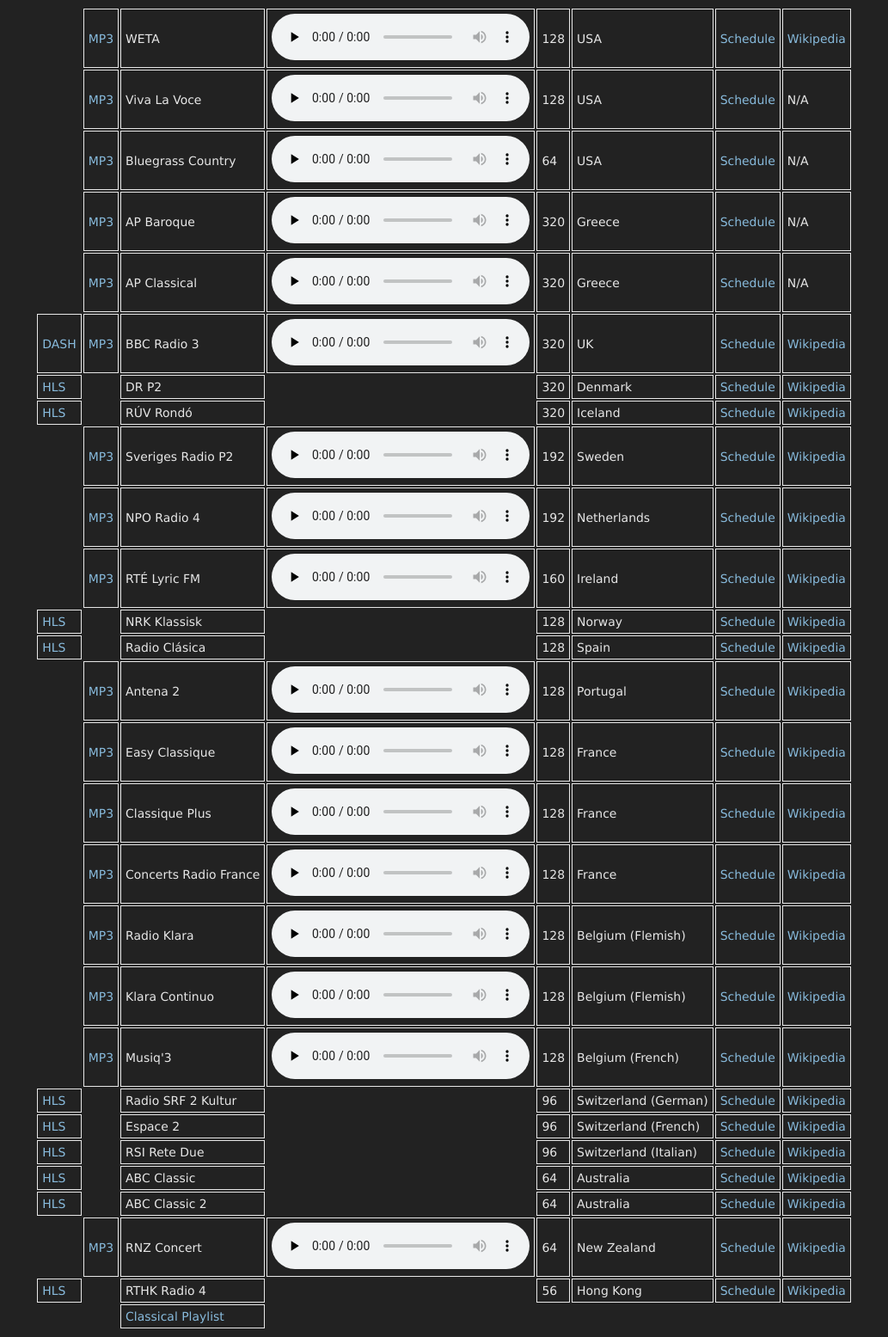
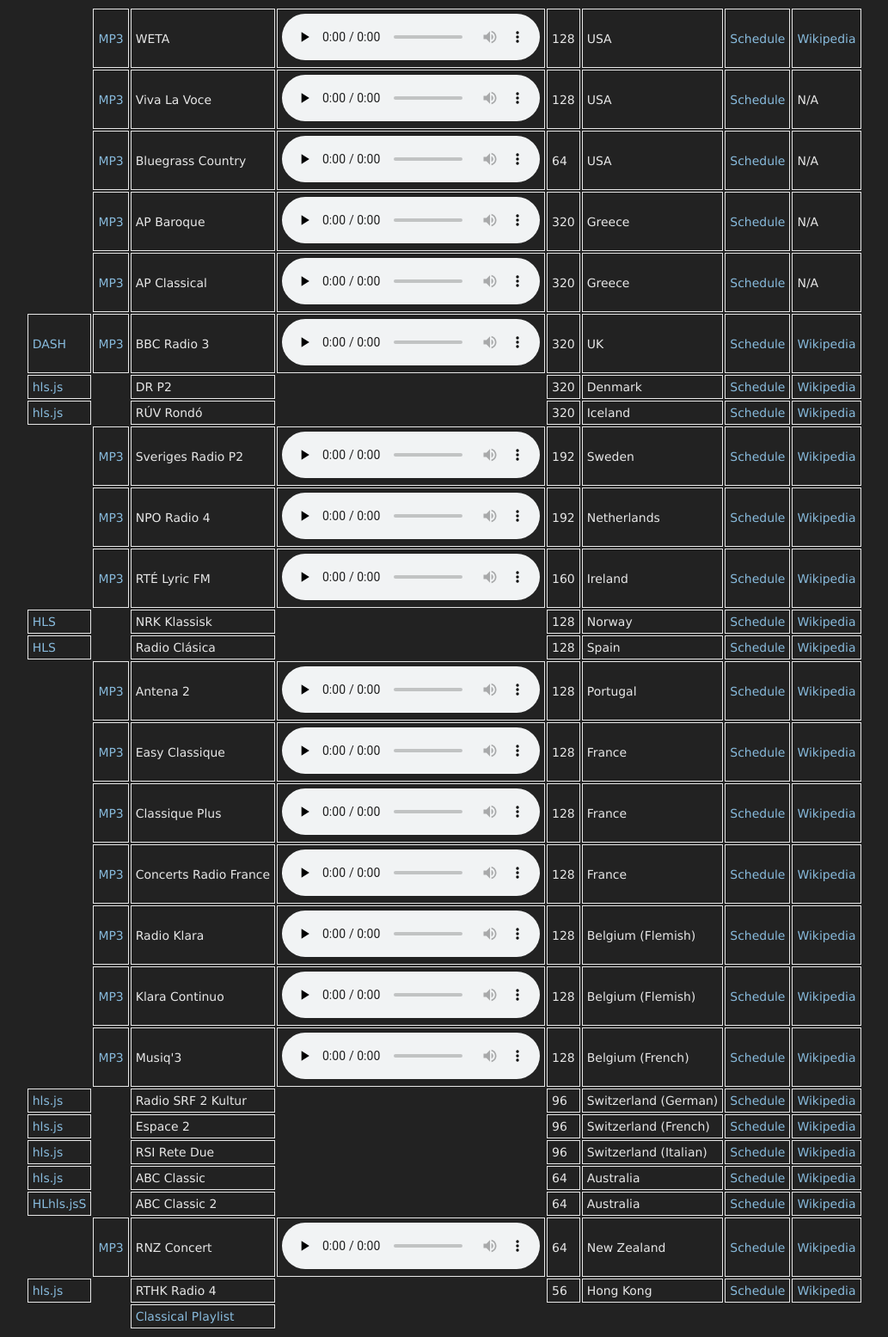
Before and after one commit to danburd/danburd.github.io, a Jekyll site: the page classical.html, which Jekyll copies as it is, in a window 1280 px wide. Shown: the whole page at 86% size, without its empty margins (125-1158 px from the left). Built offline with Jekyll 4.4.1, drawn with Linux system fonts in a browser that asks for light colours.

Commit message:
Changed HLS to hls.js

```diff
--- a/classical.html
+++ b/classical.html
@@ -69,7 +69,7 @@
     <td><a href="https://en.wikipedia.org/wiki/BBC_Radio_3">Wikipedia</a></td>
   </tr>
   <tr>
-   <td><a href="/hlsjsaudio.html?stream=https://drradio2-lh.akamaihd.net/i/p2_9@143504/master.m3u8">HLS</a></td>
+   <td><a href="/hlsjsaudio.html?stream=https://drradio2-lh.akamaihd.net/i/p2_9@143504/master.m3u8">hls.js</a></td>
    <td></td>
    <td>DR P2</td>
    <td></td>
@@ -79,7 +79,7 @@
    <td><a href="https://en.wikipedia.org/wiki/DR_P2">Wikipedia</a></td>
   </tr>
   <tr>
-   <td><a href="/hlsjsaudio.html?stream=https://ruv-rondo-live-hls.secure.footprint.net/hls-live/ruv-ras3/_definst_/live.m3u8">HLS</a></td>
+   <td><a href="/hlsjsaudio.html?stream=https://ruv-rondo-live-hls.secure.footprint.net/hls-live/ruv-ras3/_definst_/live.m3u8">hls.js</a></td>
    <td></td>
    <td>RÚV Rondó</td>
    <td></td>
@@ -209,7 +209,7 @@
    <td><a href="https://en.wikipedia.org/wiki/Musiq%273">Wikipedia</a></td>
   </tr>
   <tr>
-   <td><a href="/hlsjsaudio.html?stream=https://lsaplus.swisstxt.ch/audio/drs2_96.stream/playlist.m3u8">HLS</a></td>
+   <td><a href="/hlsjsaudio.html?stream=https://lsaplus.swisstxt.ch/audio/drs2_96.stream/playlist.m3u8">hls.js</a></td>
    <td></td>
    <td>Radio SRF 2 Kultur</td>
    <td></td>
@@ -219,7 +219,7 @@
    <td><a href="https://en.wikipedia.org/wiki/Radio_SRF_2_Kultur">Wikipedia</a></td>
   </tr>
   <tr>
-   <td><a href="/hlsjsaudio.html?stream=https://lsaplus.swisstxt.ch/audio/espace-2_96.stream/playlist.m3u8">HLS</a></td>
+   <td><a href="/hlsjsaudio.html?stream=https://lsaplus.swisstxt.ch/audio/espace-2_96.stream/playlist.m3u8">hls.js</a></td>
    <td></td>
    <td>Espace 2</td>
    <td></td>
@@ -229,7 +229,7 @@
    <td><a href="https://en.wikipedia.org/wiki/Espace_2">Wikipedia</a></td>
   </tr>
   <tr>
-   <td><a href="/hlsjsaudio.html?stream=https://lsaplus.swisstxt.ch/audio/retedue_96.stream/playlist.m3u8">HLS</a></td>
+   <td><a href="/hlsjsaudio.html?stream=https://lsaplus.swisstxt.ch/audio/retedue_96.stream/playlist.m3u8">hls.js</a></td>
    <td></td>
    <td>RSI Rete Due</td>
    <td></td>
@@ -239,7 +239,7 @@
    <td><a href="https://en.wikipedia.org/wiki/RSI_Rete_Due">Wikipedia</a></td>
   </tr>
   <tr>
-   <td><a href="/hlsjsaudio.html?stream=https://abcradiolivehls-lh.akamaihd.net/i/classicfmnsw_1@327292/master.m3u8">HLS</a></td>
+   <td><a href="/hlsjsaudio.html?stream=https://abcradiolivehls-lh.akamaihd.net/i/classicfmnsw_1@327292/master.m3u8">hls.js</a></td>
    <td></td>
    <td>ABC Classic</td>
    <td></td>
@@ -249,7 +249,7 @@
    <td><a href="https://en.wikipedia.org/wiki/ABC_Classic">Wikipedia</a></td>
   </tr>
   <tr>
-   <td><a href="/hlsjsaudio.html?stream=https://abcradiolivehls-lh.akamaihd.net/i/classic2_1@327291/master.m3u8">HLS</a></td>
+   <td><a href="/hlsjsaudio.html?stream=https://abcradiolivehls-lh.akamaihd.net/i/classic2_1@327291/master.m3u8">HLhls.jsS</a></td>
    <td></td>
    <td>ABC Classic 2</td>
    <td></td>
@@ -269,7 +269,7 @@
    <td><a href="https://en.wikipedia.org/wiki/RNZ_Concert">Wikipedia</a></td>
   </tr>
   <tr>
-   <td><a href="/hlsjsaudio.html?stream=https://rthkaudio4-lh.akamaihd.net/i/radio4_1@355867/master.m3u8">HLS</a></td>
+   <td><a href="/hlsjsaudio.html?stream=https://rthkaudio4-lh.akamaihd.net/i/radio4_1@355867/master.m3u8">hls.js</a></td>
    <td></td>
    <td>RTHK Radio 4</td>
    <td></td>
```
